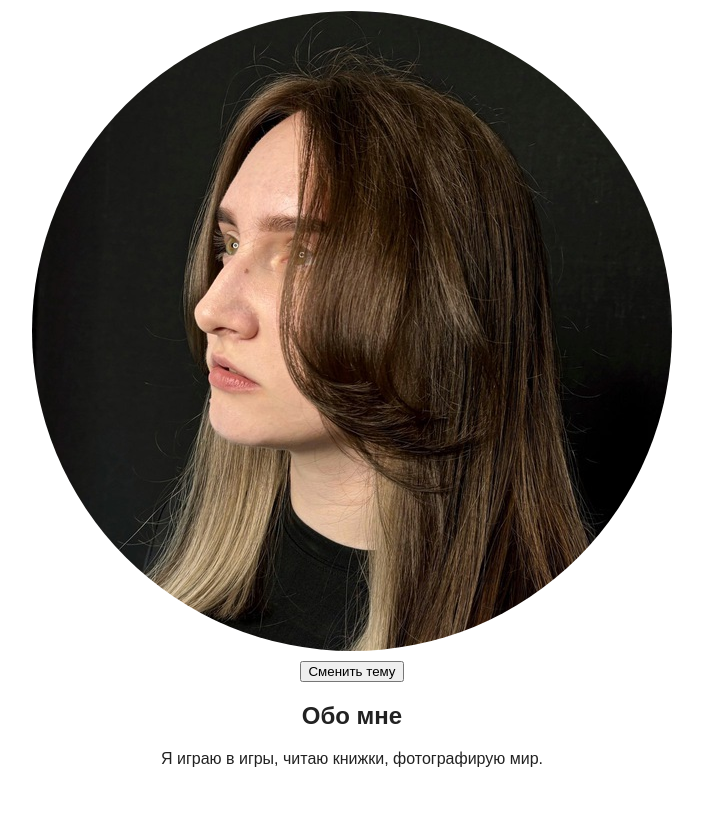
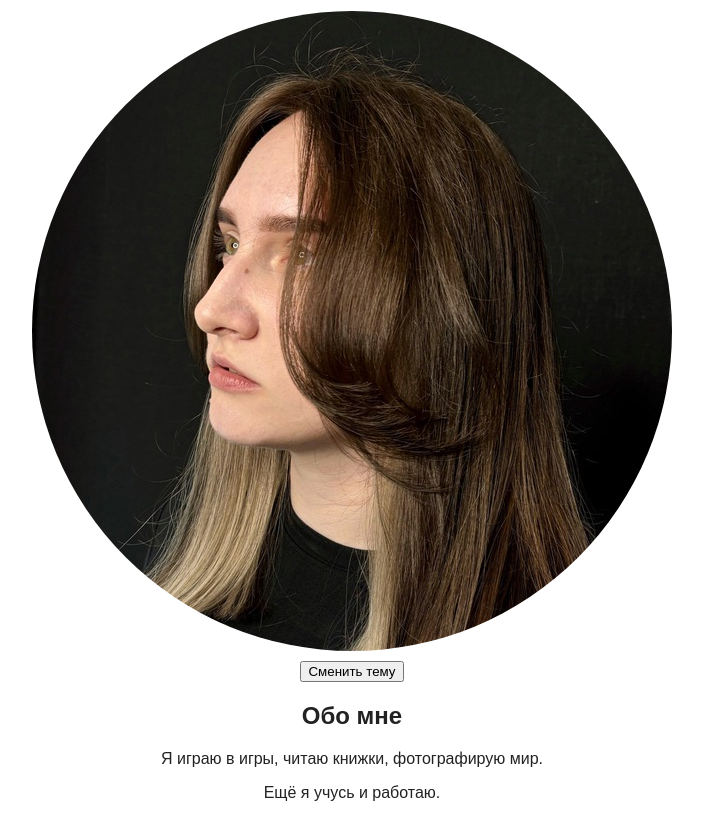
Before and after one commit to mariwpm/my-site, a website: page index.html in a window 1280 px wide. Shown: the part 99-937 px from the top of the page, without its empty margins (288-991 px from the left). Before the commit the page ends 903 px from the top, so only its background shows below. Drawn offline with Linux system fonts and the light colour scheme.

Commit message:
feat: add new text to about section

```diff
--- a/index.html
+++ b/index.html
@@ -15,6 +15,7 @@
   <section class="about">
     <h2>Обо мне</h2>
     <p>Я играю в игры, читаю книжки, фотографирую мир.</p>
+    <p>Ещё я учусь и работаю.</p>
   </section>
   <script src="script.js"></script>
 </body>
```
